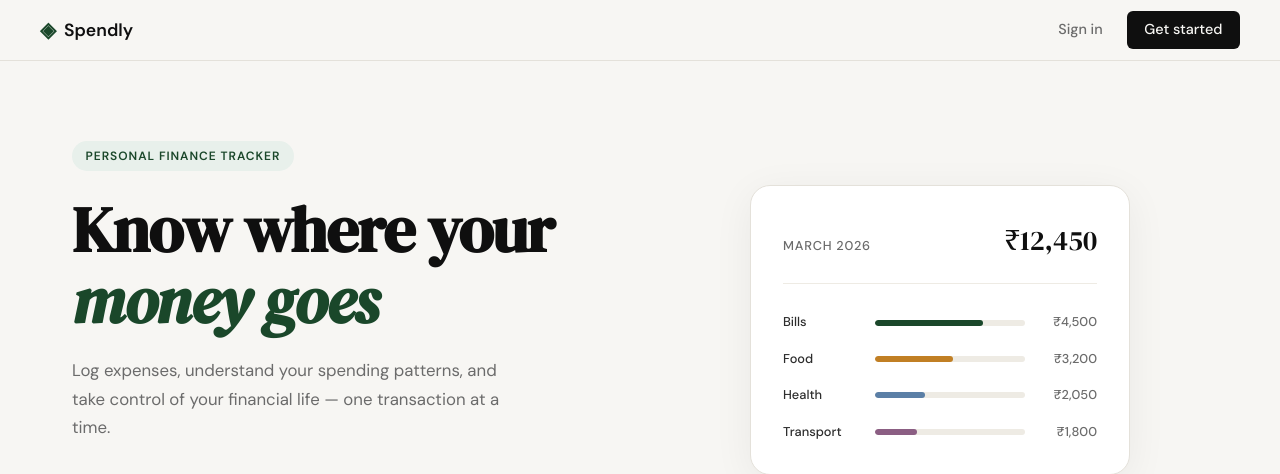
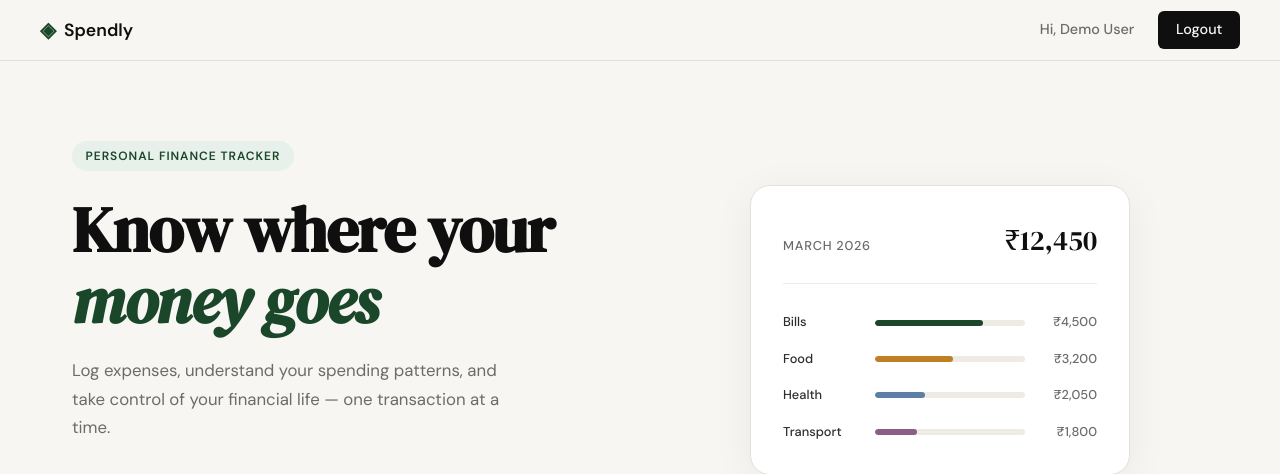
Before and after one commit to Orbeen/spendly, a Flask app: page / in a window 1280 px wide. Shown: the top 474 px of the page. Run offline with Flask 3, Linux system fonts and the light colour scheme; the visitor is signed in with stand-in values (Sample User, id 1); data comes from the database, SQL or seed files in the repository.

Commit message:
Show logged-in state in nav bar after login
The nav bar was hardcoded to always show Sign in/Get started, so a
successful login had no visible effect. Inject the current user via
a context_processor and branch the nav on session state.

Co-Authored-By: Claude Sonnet 5 <noreply@anthropic.com>
Claude-Session: https://claude.ai/code/session_01MG2UFqE58W2T4h3CtpzBqg

```diff
--- a/app.py
+++ b/app.py
@@ -9,6 +9,21 @@ app.secret_key = "dev-secret-key-change-in-production"
 with app.app_context():
     init_db()
     seed_db()
+
+
+@app.context_processor
+def inject_current_user():
+    user_id = session.get("user_id")
+    if not user_id:
+        return {"current_user": None}
+
+    conn = get_db()
+    try:
+        user = conn.execute("SELECT id, name, email FROM users WHERE id = ?", (user_id,)).fetchone()
+    finally:
+        conn.close()
+
+    return {"current_user": user}
 
 
 # ------------------------------------------------------------------ #
--- a/static/css/style.css
+++ b/static/css/style.css
@@ -102,6 +102,8 @@ a { color: inherit; text-decoration: none; }
 
 .nav-links a { color: var(--ink-muted); transition: color 0.2s; }
 .nav-links a:hover { color: var(--ink); }
+
+.nav-user { color: var(--ink-muted); }
 
 .nav-cta {
     background: var(--ink) !important;
--- a/templates/base.html
+++ b/templates/base.html
@@ -19,8 +19,13 @@
                 <span class="brand-name">Spendly</span>
             </a>
             <div class="nav-links">
-                <a href="{{ url_for('login') }}">Sign in</a>
-                <a href="{{ url_for('register') }}" class="nav-cta">Get started</a>
+                {% if current_user %}
+                    <span class="nav-user">Hi, {{ current_user['name'] }}</span>
+                    <a href="{{ url_for('logout') }}" class="nav-cta">Logout</a>
+                {% else %}
+                    <a href="{{ url_for('login') }}">Sign in</a>
+                    <a href="{{ url_for('register') }}" class="nav-cta">Get started</a>
+                {% endif %}
             </div>
         </div>
     </nav>
```
